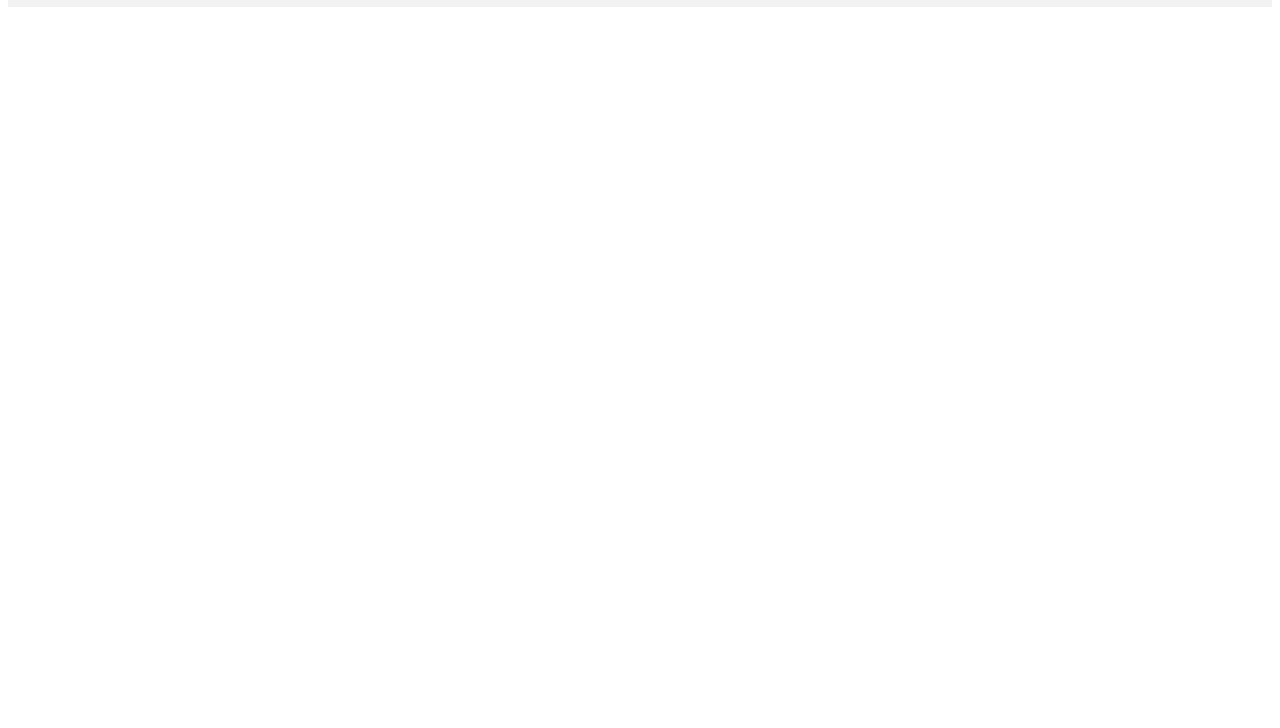
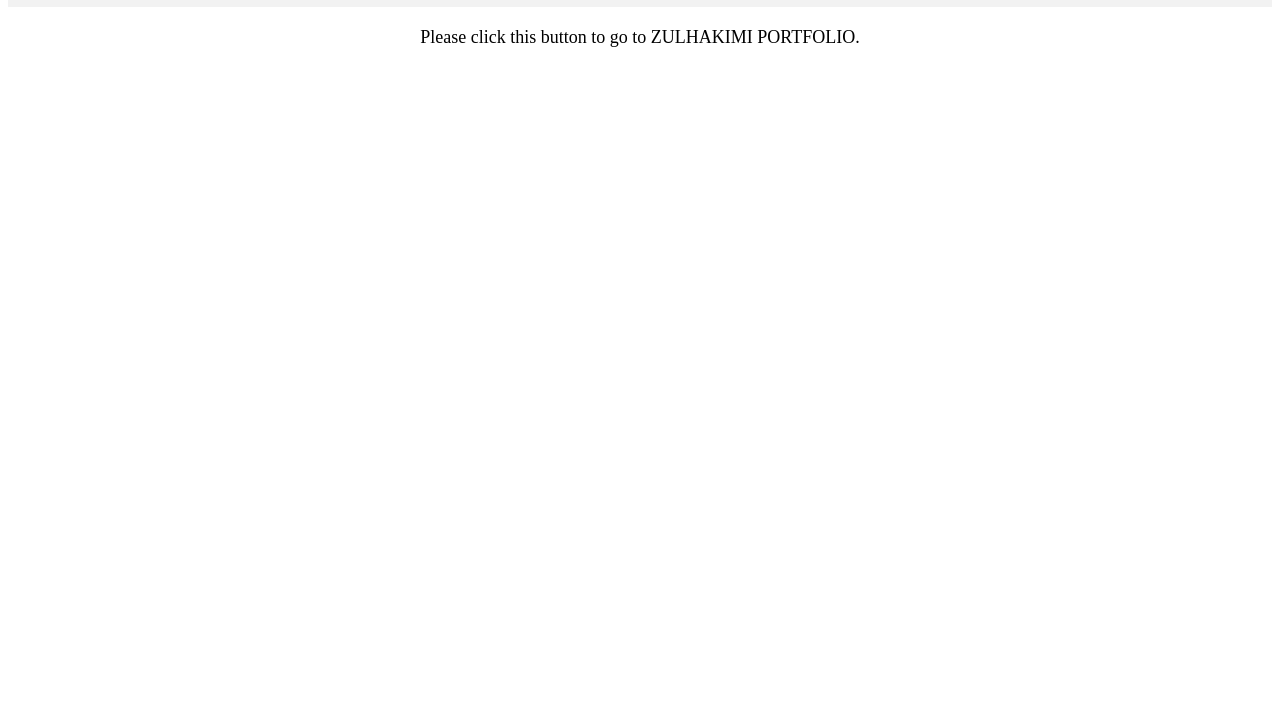
Before and after one commit to haqimiestp/zulhakimi-website, a plain HTML site: page index.html in a window 1280 px wide. Shown: the part 72-800 px from the top of the page. Drawn offline with Linux system fonts and the light colour scheme.

Commit message:
Update index.html

```diff
--- a/index.html
+++ b/index.html
@@ -31,6 +31,11 @@
       background-color: #3498db; /* Change background color on hover */
       color: white; /* Change text color on hover */
     }
+
+    .description {
+      margin-top: 20px; /* Add margin at the top */
+      font-size: 18px; /* Set the font size for the description */
+    }
   </style>
 </head>
 <body>
@@ -39,6 +44,11 @@
     <a href="viewport.html">Home</a>
   </nav>
 
+  <!-- Description -->
+  <div class="description">
+    Please click this button to go to ZULHAKIMI PORTFOLIO.
+  </div>
+
   <!-- Content from other HTML files will be loaded here by GitHub Pages -->
 </body>
 </html>
```
